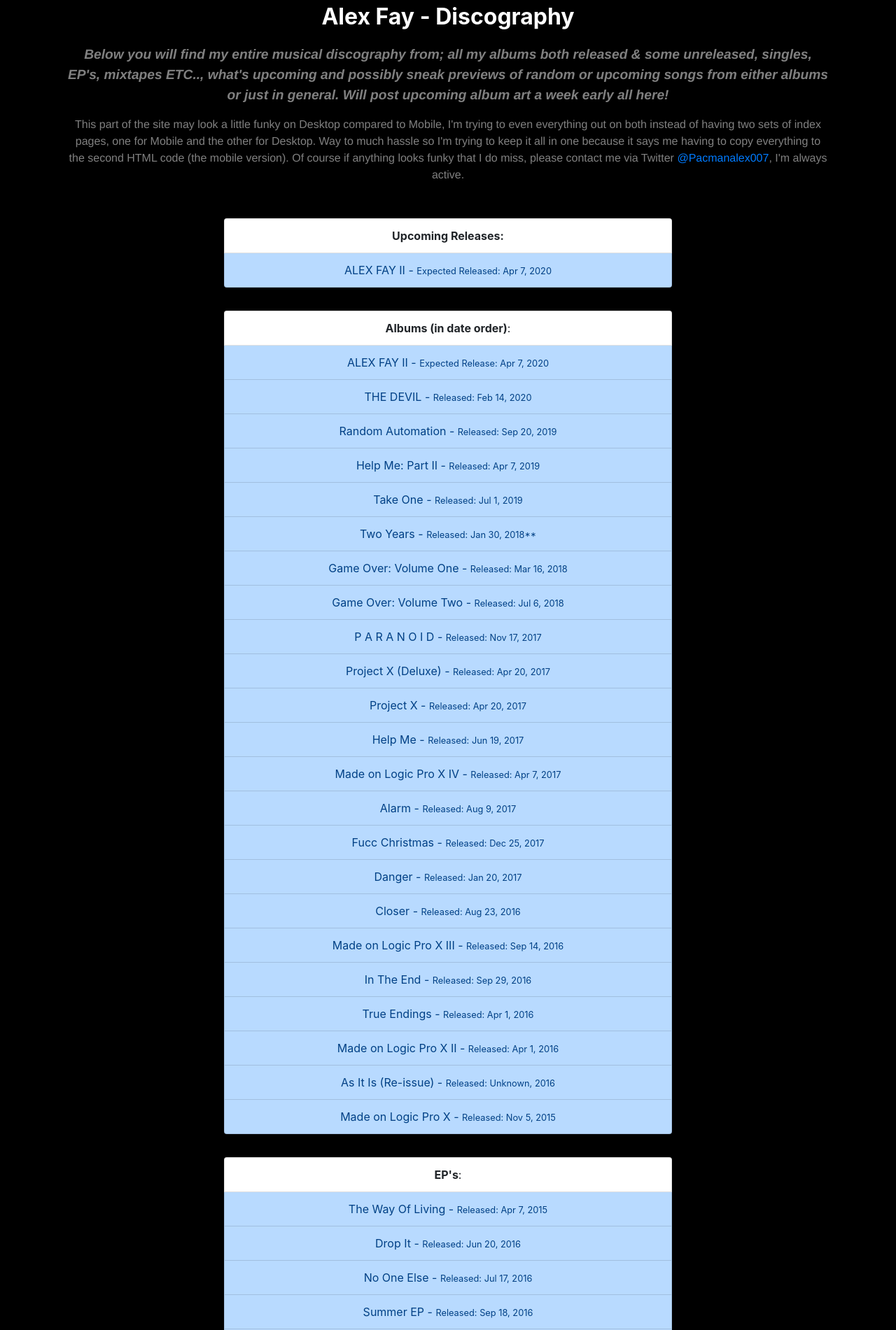
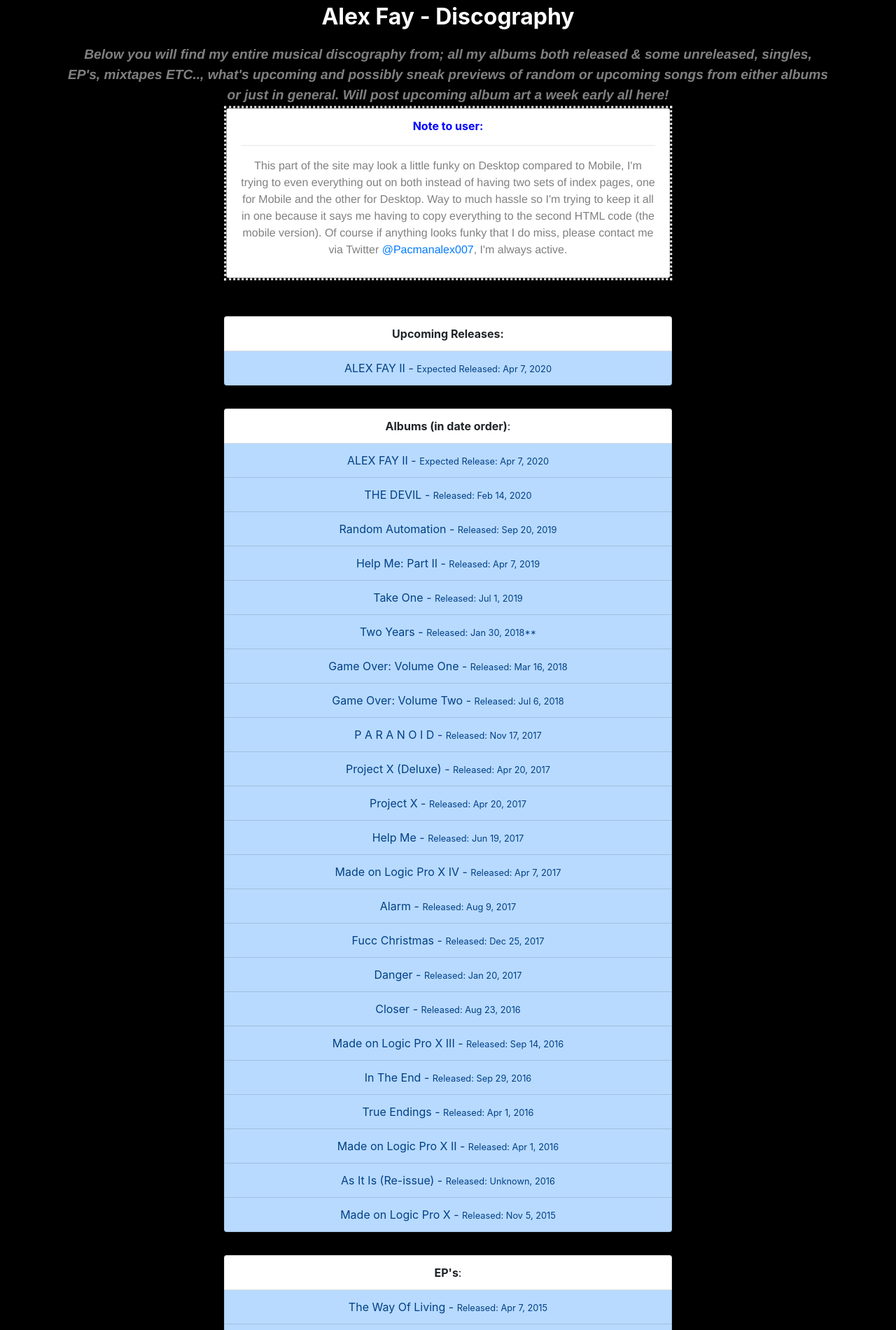
Before and after one commit to pacmanalex007/new-website, a PHP site: page /randomness/ in a window 1280 px wide. Shown: the top 1901 px of the page at 70% size. Run offline with PHP 8.4, Linux system fonts and the light colour scheme; some libraries are stand-ins or nearby versions.

Commit message:
updates and stuff

```diff
--- a/randomness/index.html
+++ b/randomness/index.html
@@ -19,13 +19,43 @@
     padding: 0;
     box-sizing: border-box;
   }
-
+.note-to-user {
+background-color: rgb(0,0,0); /* Fallback color */
+background-color: rgba(0,0,0, 0.4); /* Black w/opacity/see-through */
+color: blue;
+border: 3px dotted #f1f1f1;
+position:relative;
+top: 37.0%;
+left: 73.5%;
+transform: translate(-97%, -50%);
+z-index: 2;
+width: 25%;
+padding: 0;
+text-align: center;
+}
+.hr1 {
+    background: none;
+    border: 0;
+    clear: both;
+    display: block;
+    float: none;
+    font-size: 0;
+    padding: 0;
+    overflow: hidden;
+    visibility: hidden;
+}
 </style>
 
     <p style="font-size:2.0em;text-align:center;color:white;"><b>Alex Fay - Discography</b></p>
     <center><p style="font-size:1.2em;text-align:center;color:gray;font-family:'Franklin Gothic Medium', 'Arial Narrow', Arial, sans-serif;width:85%;"><b><i>Below you will find my entire musical discography from; all my albums both released & some unreleased, singles, EP's, mixtapes ETC.., what's upcoming and possibly sneak previews of random or upcoming songs from either albums or just in general. Will post upcoming album art a week early all here!</i></b></p></center>
-    <center><p style="font-size:1.0em;text-align:center;color:gray;font-family:'Franklin Gothic Medium', 'Arial Narrow', Arial, sans-serif;width:85%;">This part of the site may look a little funky on Desktop compared to Mobile, I'm trying to even everything out on both instead of having two sets of index pages, one for Mobile and the other for Desktop. Way to much hassle so I'm trying to keep it all in one because it says me having to copy everything to the second HTML code (the mobile version). Of course if anything looks funky that I do miss, please contact me via Twitter <a href="https://www.twitter.com/Pacmanalex007">@Pacmanalex007</a>, I'm always active.</p></center>
     <hr>
+    <hr class="hr1" style="margin-top: 90px; height: 1px; border-top: 1px solid rgb(17, 17, 17); border-bottom: 1px solid rgb(51, 51, 51); width: 98%;">
+
+    <div style="width:50%;" class="note-to-user">
+    <li class="list-group-item"><b>Note to user:</b>
+        <hr>
+    <center><p style="font-size:1.0em;text-align:center;color:gray;font-family:'Franklin Gothic Medium', 'Arial Narrow', Arial, sans-serif;">This part of the site may look a little funky on Desktop compared to Mobile, I'm trying to even everything out on both instead of having two sets of index pages, one for Mobile and the other for Desktop. Way to much hassle so I'm trying to keep it all in one because it says me having to copy everything to the second HTML code (the mobile version). Of course if anything looks funky that I do miss, please contact me via Twitter <a href="https://www.twitter.com/Pacmanalex007">@Pacmanalex007</a>, I'm always active.</p></center>
+    </div>
 
     <!-- <center>
         <div style="width:35%;position:fixed;top:81.5%;right:0;left:64%;;z-index:1;" class="alert alert-warning alert-dismissible fade show" role="alert">
@@ -51,6 +81,7 @@
         </ul>
         </center> -->
     <hr>
+    <hr class="hr1" style="margin-top: -125px; height: 1px; border-top: 1px solid rgb(17, 17, 17); border-bottom: 1px solid rgb(51, 51, 51); width: 98%;">
 
     <center>
         <div style="width:50%;" class="upcoming-releases">
```
Also changed, not shown: randomness/css/style.css (line endings or trailing spaces).
